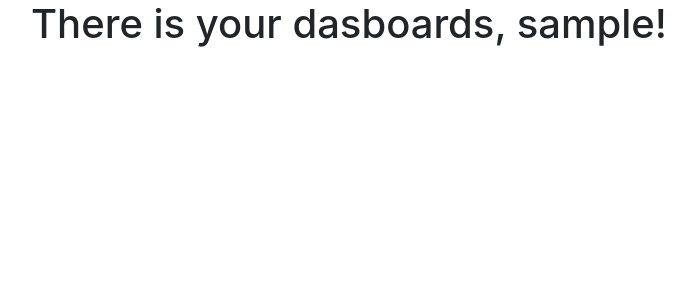
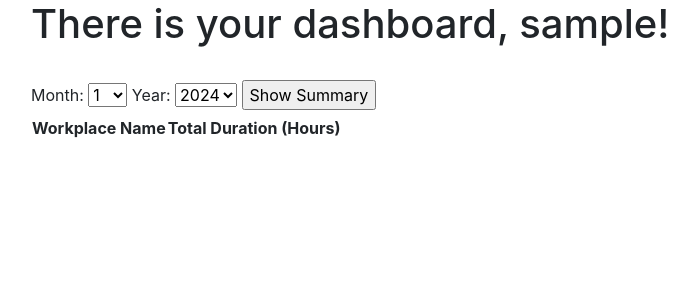
Before and after one commit to leonx15/CalendarApp, a Flask app: page /dashboard in a window 1280 px wide. Shown: the part 56-356 px from the top of the page, without its empty margins (54-751 px from the left). Run offline with Flask 3, Linux system fonts and the light colour scheme; the visitor is signed in with stand-in values (Sample User, id 1); lists and menus that the app fills with data are empty; some libraries are stand-ins or nearby versions.

Commit message:
Dashboard counting time of events.

```diff
--- a/app/blueprints/main/routes.py
+++ b/app/blueprints/main/routes.py
@@ -1,5 +1,6 @@
 from flask import Blueprint, render_template, redirect, url_for
 from flask_login import login_required, current_user
+from datetime import datetime
 from . import main
 
 
@@ -20,4 +21,5 @@ def secure_area():
 @main.route('/dashboard')
 @login_required
 def dashboard():
-    return render_template('main/dashboard.html', user_name=current_user.user_name)
+    now = datetime.now()
+    return render_template('main/dashboard.html', user_name=current_user.user_name, now=now)
--- /dev/null
+++ b/app/static/js/workplaces/workplaces_summary.js
@@ -0,0 +1,52 @@
+document.addEventListener('DOMContentLoaded', function() {
+    var form = document.getElementById('workplaceSummaryForm');
+    if (form) {
+        form.addEventListener('submit', function(e) {
+            e.preventDefault(); // Prevents the default form submission behavior
+
+            const month = document.getElementById('month').value;
+            const year = document.getElementById('year').value;
+            const tableBody = document.getElementById('workplaceSummaryTableBody');
+
+            // Clear previous table content
+            while (tableBody.firstChild) {
+                tableBody.removeChild(tableBody.firstChild);
+            }
+
+            // Fetch data from the API
+            fetch('/api/workplace-summary?month=' + month + '&year=' + year)
+                .then(response => {
+                    if (!response.ok) {
+                        throw new Error(`HTTP error! Status: ${response.status}`);
+                    }
+                    return response.json();
+                })
+                .then(data => {
+                    if (data.workplace_summaries.length === 0) {
+                        const row = tableBody.insertRow();
+                        const cell = row.insertCell(0);
+                        cell.textContent = 'No data available for this period.';
+                        cell.colSpan = 2;
+                    } else {
+                        data.workplace_summaries.forEach(summary => {
+                            const row = tableBody.insertRow();
+                            const nameCell = row.insertCell(0);
+                            nameCell.textContent = summary.name;
+
+                            const durationCell = row.insertCell(1);
+                            durationCell.textContent = summary.total_duration_hours.toFixed(2);
+                        });
+                    }
+                })
+                .catch(error => {
+                    console.error('Error fetching data:', error);
+                    const row = tableBody.insertRow();
+                    const cell = row.insertCell(0);
+                    cell.textContent = 'Error loading data.';
+                    cell.colSpan = 2;
+                });
+        });
+    } else {
+        console.error('Form not found');
+    }
+});
--- a/app/templates/main/dashboard.html
+++ b/app/templates/main/dashboard.html
@@ -3,5 +3,38 @@
 {% block title %}Dashboard{% endblock %}
 
 {% block content %}
-    <h1>There is your dasboards, {{ user_name }}!</h1>
+    <h1>There is your dashboard, {{ user_name }}!</h1><br>
+
+    <form id="workplaceSummaryForm">
+        <label for="month">Month:</label>
+        <select name="month" id="month">
+            {% for m in range(1, 13) %}
+            <option value="{{ m }}" {% if m == now.month %}selected{% endif %}>{{ m }}</option>
+            {% endfor %}
+        </select>
+
+        <label for="year">Year:</label>
+        <select name="year" id="year">
+            {% for y in range(now.year-5, now.year+1) %}
+            <option value="{{ y }}" {% if y == now.year %}selected{% endif %}>{{ y }}</option>
+            {% endfor %}
+        </select>
+        <input type="submit" value="Show Summary">
+    </form>
+
+    <table id="workplaceSummaryTable">
+        <thead>
+            <tr>
+                <th>Workplace Name</th>
+                <th>Total Duration (Hours)</th>
+            </tr>
+        </thead>
+        <tbody id="workplaceSummaryTableBody">
+            <!-- Data rows will be inserted here by JavaScript -->
+        </tbody>
+    </table>
 {% endblock %}
+
+{% block scripts %}
+<script src="{{ url_for('static', filename='js/workplaces/workplaces_summary.js') }}"></script>
+{% endblock %}
```
Also changed, not shown: app/blueprints/api/routes.py (+57 -0 lines).
